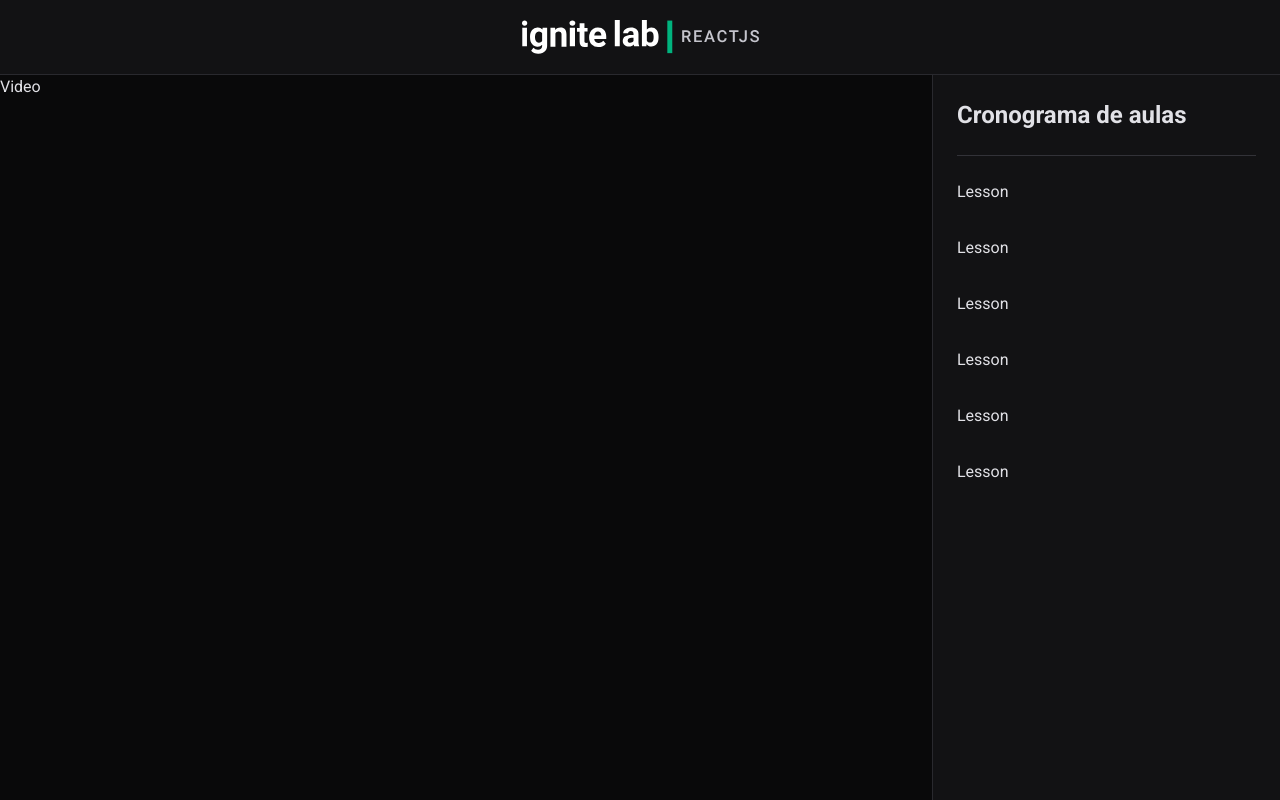
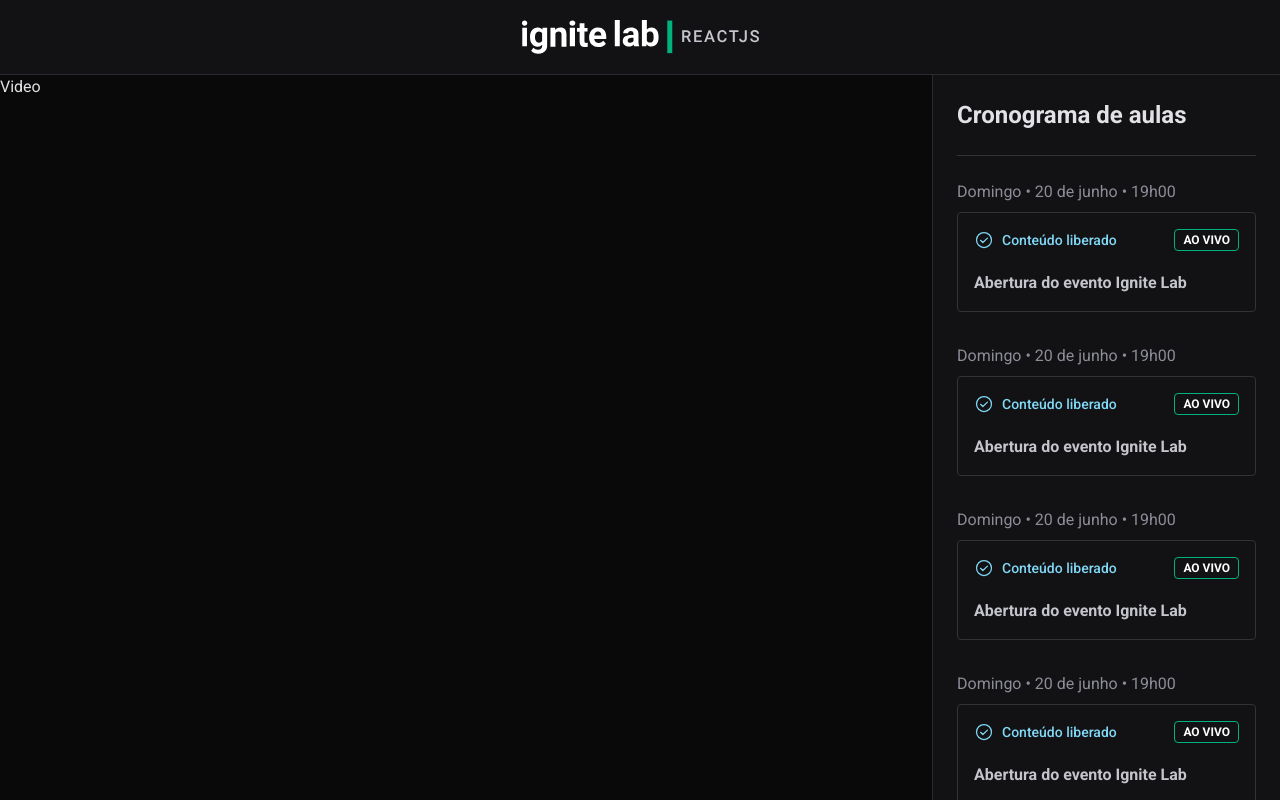
Before and after one commit to rodrigoalmeidagit/ignitelab, a React (Vite) app: page / in a window 1280 px wide. Shown: the top 800 px of the page. Built offline with nearby package versions, Linux system fonts and the light colour scheme.

Commit message:
feat: add lessons cards

```diff
--- a/src/components/Lesson.tsx
+++ b/src/components/Lesson.tsx
@@ -1,5 +1,26 @@
+import { CheckCircle } from "phosphor-react";
+
 export function Lesson() {
     return (
-        <h1>Lesson</h1>
+        <a href="#">
+            <span className="text-gray-300">
+                Domingo • 20 de junho • 19h00
+            </span>
+
+            <div className="rounded border border-gray-500 p-4 mt-2">
+                <header className="flex items-center justify-between">
+                    <span className="text-sm text-blue-500 font-medium flex items-center gap-2">
+                        <CheckCircle size={20} />
+                        Conteúdo liberado
+                    </span>
+                    <span className="text-xs rounded py-[0.125rem] px-2 text-white border border-green-300 font-bold">
+                        AO VIVO
+                    </span>
+                </header>
+                <strong className="text-gray-200 mt-5 block">
+                    Abertura do evento Ignite Lab
+                </strong>
+            </div>
+        </a>
     )
 }
```
